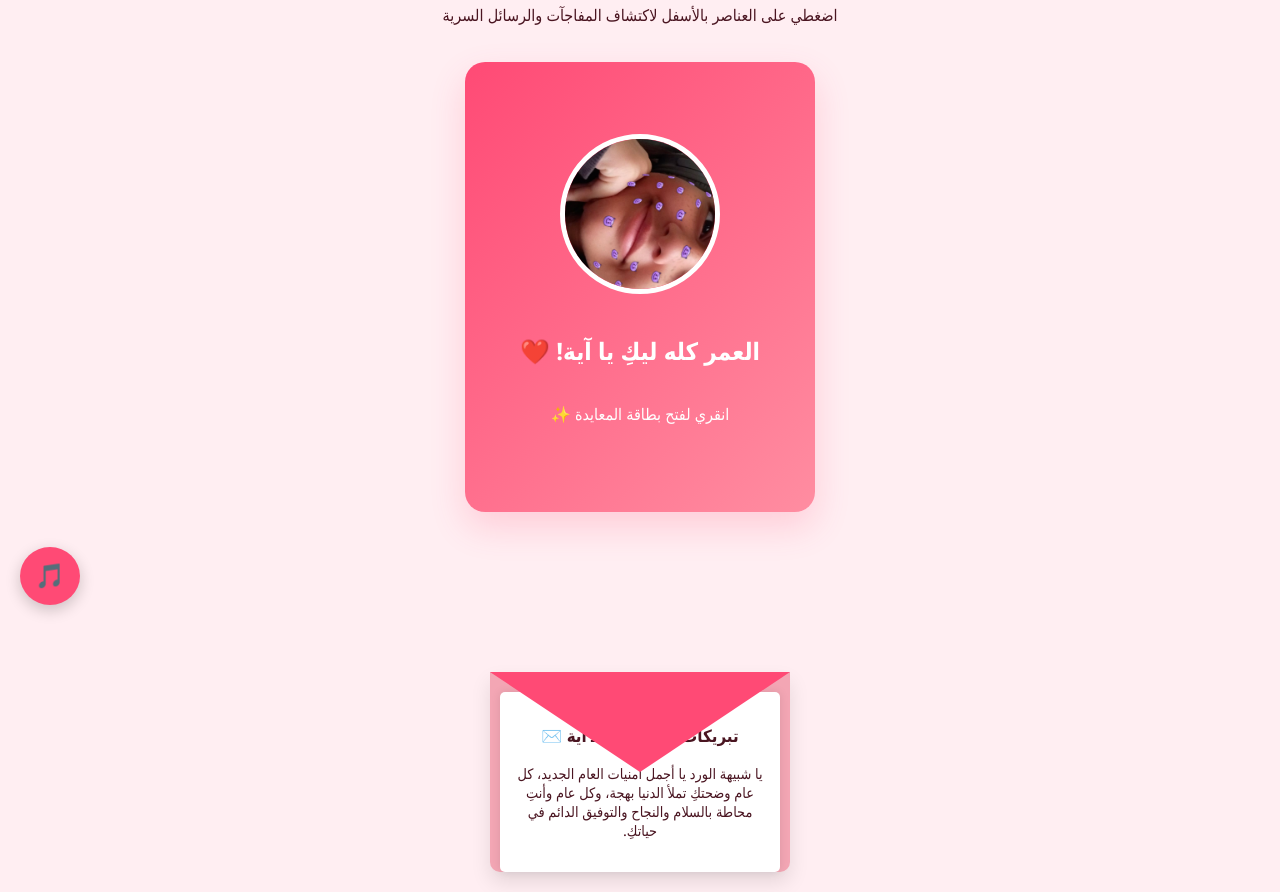
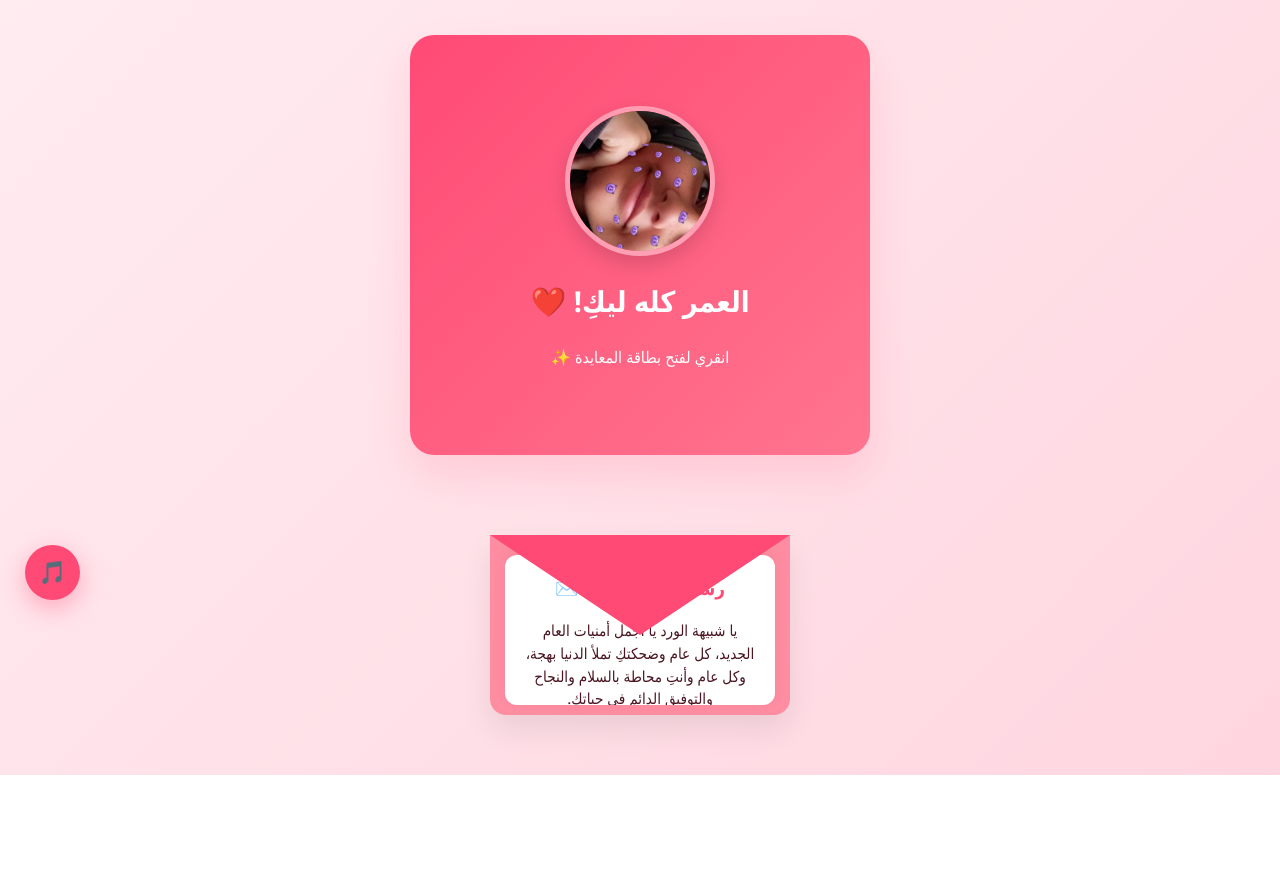
Before and after one commit to laabassimalek4-beep/happy-birthday-aya, a plain HTML site: page index.html in a window 1280 px wide. Shown: the part 175-1067 px from the top of the page. After the commit the page ends 950 px from the top, so only its background shows below. Drawn offline with Linux system fonts and the light colour scheme.

Commit message:
Update index.html

```diff
--- a/index.html
+++ b/index.html
@@ -3,73 +3,76 @@
 <head>
     <meta charset="UTF-8">
     <meta name="viewport" content="width=device-width, initial-scale=1.0">
-    <title>عيد ميلاد سعيد يا آية! 🎉</title>
+    <title>Happy Birthday Aya ✨</title>
     <style>
         :root {
-            --primary-color: #ff4a75;
-            --secondary-color: #ff8da1;
-            --bg-color: #ffeef2;
-            --dark-text: #4a1521;
+            --bg-gradient: linear-gradient(135deg, #ffeef2 0%, #ffd6e0 100%);
+            --card-front-grad: linear-gradient(135deg, #ff4a75 0%, #ff758f 100%);
+            --text-dark: #4a1521;
+            --pink-light: #fff0f3;
         }
 
         body {
             margin: 0;
             padding: 0;
-            box-sizing: border-box;
+            min-height: 100vh;
+            background: var(--bg-gradient);
             font-family: 'Segoe UI', Tahoma, Geneva, Verdana, sans-serif;
-            background-color: var(--bg-color);
-            color: var(--dark-text);
-            overflow-x: hidden;
+            color: var(--text-dark);
             display: flex;
             flex-direction: column;
             align-items: center;
+            overflow-x: hidden;
         }
 
-        /* تأثير تناثر القصاصات (Confetti) */
+        /* القصاصات المتحركة (Confetti) */
         .confetti {
             position: fixed;
-            width: 10px;
-            height: 10px;
-            background-color: #f00;
-            position: absolute;
+            width: 8px;
+            height: 8px;
             top: -10px;
             z-index: 999;
             animation: fall linear forwards;
         }
 
         @keyframes fall {
-            to {
-                transform: translateY(105vh) rotate(360deg);
-            }
+            to { transform: translateY(105vh) rotate(360deg); }
         }
 
         header {
             text-align: center;
-            margin-top: 50px;
-            animation: fadeIn 1.5s ease-in-out;
+            margin-top: 40px;
+            padding: 0 20px;
         }
 
-        h1 {
-            font-size: 3rem;
-            color: var(--primary-color);
-            text-shadow: 2px 2px 4px rgba(0,0,0,0.1);
+        header h1 {
+            font-size: 2.8rem;
+            color: #ff4a75;
+            margin-bottom: 10px;
+            text-shadow: 0 4px 10px rgba(255, 74, 117, 0.15);
+        }
+
+        header p {
+            font-size: 1.1rem;
+            opacity: 0.8;
         }
 
         .container {
             width: 100%;
-            max-width: 1200px;
+            max-width: 500px;
             display: flex;
             flex-direction: column;
             align-items: center;
-            gap: 60px;
+            gap: 40px;
             padding: 20px;
+            box-sizing: border-box;
         }
 
-        /* 1. بطاقة المعايدة القابلة للقلب (Flip Card) */
+        /* 1. البطاقة القابلة للقلب بتصميم عصري */
         .card-container {
             perspective: 1000px;
-            width: 350px;
-            height: 450px;
+            width: 100%;
+            height: 420px;
             cursor: pointer;
         }
 
@@ -79,8 +82,8 @@
             position: relative;
             transform-style: preserve-3d;
             transition: transform 0.8s cubic-bezier(0.175, 0.885, 0.32, 1.275);
-            box-shadow: 0 15px 35px rgba(255, 74, 117, 0.2);
-            border-radius: 20px;
+            box-shadow: 0 20px 40px rgba(255, 74, 117, 0.15);
+            border-radius: 24px;
         }
 
         .card.flipped {
@@ -92,52 +95,76 @@
             width: 100%;
             height: 100%;
             backface-visibility: hidden;
-            border-radius: 20px;
+            border-radius: 24px;
             display: flex;
             flex-direction: column;
+            align-items: center;
             justify-content: center;
-            align-items: center;
-            padding: 20px;
+            padding: 30px;
             box-sizing: border-box;
         }
 
         .card-front {
-            background: linear-gradient(135deg, var(--primary-color), var(--secondary-color));
+            background: var(--card-front-grad);
             color: white;
         }
 
         .card-front img {
-            width: 150px;
-            height: 150px;
+            width: 140px;
+            height: 140px;
             border-radius: 50%;
-            border: 5px solid white;
+            border: 5px solid rgba(255, 255, 255, 0.4);
             object-fit: cover;
-            margin-bottom: 20px;
+            margin-bottom: 25px;
+            box-shadow: 0 8px 20px rgba(0,0,0,0.15);
+        }
+
+        .card-front h2 {
+            font-size: 1.8rem;
+            margin: 0 0 10px 0;
         }
 
         .card-back {
             background: white;
-            color: var(--dark-text);
+            color: var(--text-dark);
             transform: rotateY(180deg);
-            border: 3px solid var(--secondary-color);
+            border: 2px solid #ffd6e0;
             text-align: center;
         }
 
-        /* 2. أنيميشن المغلف والرسالة (Envelope & Letter) */
-        .envelope-wrapper {
+        .card-back h2 {
+            color: #ff4a75;
+            margin-bottom: 15px;
+        }
+
+        .card-back p {
+            font-size: 1.05rem;
+            line-height: 1.6;
+            margin-bottom: 20px;
+        }
+
+        /* 2. المغلف والرسالة السرية التفاعلية */
+        .envelope-area {
+            position: relative;
+            width: 100%;
+            height: 220px;
+            display: flex;
+            justify-content: center;
+            margin-top: 40px;
+        }
+
+        .envelope {
             position: relative;
             width: 300px;
-            height: 200px;
-            background-color: #f3a6b4;
-            border-bottom-left-radius: 10px;
-            border-bottom-right-radius: 10px;
+            height: 180px;
+            background-color: #ff8da1;
+            border-radius: 0 0 16px 16px;
+            box-shadow: 0 15px 30px rgba(0,0,0,0.08);
             cursor: pointer;
-            box-shadow: 0 10px 20px rgba(0,0,0,0.1);
-            margin-top: 100px;
         }
 
-        .envelope-wrapper::before {
-            content: "";
+        .envelope::before {
+            content: '';
             position: absolute;
             top: 0;
             width: 0;
@@ -146,57 +173,72 @@
             border-right: 150px solid transparent;
             border-top: 100px solid #ff4a75;
             transform-origin: top;
-            transition: transform 0.4s ease-in-out;
+            transition: transform 0.5s ease;
             z-index: 3;
         }
 
-        .envelope-wrapper.open::before {
+        .envelope.open::before {
             transform: rotateX(180deg);
             z-index: 1;
         }
 
         .letter {
             position: absolute;
-            bottom: 0;
-            left: 10px;
-            width: 280px;
-            height: 180px;
-            background-color: white;
-            border-radius: 5px;
-            padding: 15px;
+            bottom: 10px;
+            left: 15px;
+            width: 270px;
+            height: 150px;
+            background: white;
+            border-radius: 12px;
+            padding: 20px;
             box-sizing: border-box;
-            transition: transform 0.6s ease-in-out;
+            transition: transform 0.5s ease, height 0.5s ease;
             z-index: 2;
-            box-shadow: 0 0 10px rgba(0,0,0,0.1);
+            box-shadow: 0 -5px 15px rgba(0,0,0,0.05);
             text-align: center;
-            font-size: 0.9rem;
+            overflow: hidden;
         }
 
-        .envelope-wrapper.open .letter {
+        .envelope.open .letter {
             transform: translateY(-120px);
-            height: auto;
+            height: 260px;
             z-index: 4;
+            box-shadow: 0 10px 30px rgba(0,0,0,0.15);
         }
 
-        /* زر تفاعلي للموسيقى */
+        .letter h3 {
+            margin-top: 0;
+            color: #ff4a75;
+        }
+
+        .letter p {
+            font-size: 0.95rem;
+            line-height: 1.5;
+        }
+
+        /* زر الموسيقى العائم */
         .music-btn {
             position: fixed;
-            bottom: 20px;
-            left: 20px;
-            background-color: var(--primary-color);
+            bottom: 25px;
+            left: 25px;
+            background: #ff4a75;
             color: white;
             border: none;
-            padding: 15px;
+            width: 55px;
+            height: 55px;
             border-radius: 50%;
-            font-size: 1.5rem;
+            font-size: 1.4rem;
             cursor: pointer;
-            box-shadow: 0 5px 15px rgba(0,0,0,0.2);
+            box-shadow: 0 8px 25px rgba(255, 74, 117, 0.4);
             z-index: 1000;
+            display: flex;
+            align-items: center;
+            justify-content: center;
+            transition: transform 0.2s;
         }
 
-        @keyframes fadeIn {
-            from { opacity: 0; transform: translateY(-20px); }
-            to { opacity: 1; transform: translateY(0); }
+        .music-btn:active {
+            transform: scale(0.9);
         }
     </style>
 </head>
@@ -206,31 +248,33 @@
     <audio id="bg-music" loop src="https://www.soundhelix.com/examples/mp3/SoundHelix-Song-1.mp3"></audio>
 
     <header>
-        <h1>عيد ميلاد سعيد، آية! 🎂✨</h1>
-        <p>اضغطي على العناصر بالأسفل لاكتشاف المفاجآت والرسائل السرية</p>
+        <h1>عيد ميلاد سعيد يا آية! 🎉</h1>
+        <p>اضغطي على العناصر بالأسفل لاكتشاف المفاجآت ✨</p>
     </header>
 
     <div class="container">
 
         <div class="card-container" onclick="flipCard(this)">
-            <div class="card" id="birthday-card">
+            <div class="card">
                 <div class="card-front">
-                    <img src="aya1.jpg" alt="صورة آية">
-                    <h2>العمر كله ليكِ يا آية! ❤️</h2>
+                    <img src="aya1.jpg" alt="Aya">
+                    <h2>العمر كله ليكِ! ❤️</h2>
                     <p>انقري لفتح بطاقة المعايدة ✨</p>
                 </div>
                 <div class="card-back">
-                    <h2>كل عام وأنتِ بألف خير 🎉</h2>
-                    <p>إلى آية.. الجميلة قلباً وقصداً، أتمنى أن تحمل لكِ هذه السنة الجديدة من عمركِ ألواناً من الفرح، وتحقيقاً لكل الأمنيات التي يسكنها قلبكِ. دمتِ ضياءً لمن حولك.</p>
-                    <p style="color: var(--primary-color); font-weight: bold;">بكل حب وأمنيات السعادة 🎀</p>
+                    <h2>كل عام وأنتِ بخير 🎉</h2>
+                    <p>إلى آية.. الجميلة قلباً وقصداً، أتمنى أن تحمل لكِ هذه السنة الجديدة من عمركِ ألواناً من الفرح، وتحقيقاً لكل الأمنيات الدفينة في قلبكِ. دمتِ لمن تحبين ضياءً وبهجة.</p>
+                    <p style="color: #ff4a75; font-weight: bold;">بكل حب وأمنيات السعادة 🎀</p>
                 </div>
             </div>
         </div>
 
-        <div class="envelope-wrapper" onclick="toggleEnvelope(this)">
-            <div class="letter">
-                <h3>تبريكات من القلب لـ آية ✉️</h3>
-                <p>يا شبيهة الورد يا أجمل أمنيات العام الجديد، كل عام وضحتكِ تملأ الدنيا بهجة، وكل عام وأنتِ محاطة بالسلام والنجاح والتوفيق الدائم في حياتكِ.</p>
+        <div class="envelope-area">
+            <div class="envelope" onclick="toggleEnvelope(this)">
+                <div class="letter">
+                    <h3>رسالة سرية لـ آية ✉️</h3>
+                    <p>يا شبيهة الورد يا أجمل أمنيات العام الجديد، كل عام وضحكتكِ تملأ الدنيا بهجة، وكل عام وأنتِ محاطة بالسلام والنجاح والتوفيق الدائم في حياتكِ.</p>
+                </div>
             </div>
         </div>
 
@@ -245,6 +289,9 @@
 
         function toggleEnvelope(envelope) {
             envelope.classList.toggle('open');
+            if(envelope.classList.contains('open')) {
+                createConfetti();
+            }
         }
 
         function toggleMusic() {
@@ -261,19 +308,16 @@
 
         function createConfetti() {
             const colors = ['#ff4a75', '#ff8da1', '#ffd1d9', '#ffbe0b', '#ff006e', '#8338ec'];
-            for (let i = 0; i < 50; i++) {
+            for (let i = 0; i < 40; i++) {
                 const confetti = document.createElement('div');
                 confetti.classList.add('confetti');
                 confetti.style.left = Math.random() * 100 + 'vw';
-                confetti.style.animationDelay = Math.random() * 2 + 's';
-                confetti.style.animationDuration = (Math.random() * 3 + 2) + 's';
+                confetti.style.animationDelay = Math.random() * 0.5 + 's';
+                confetti.style.animationDuration = (Math.random() * 2 + 2) + 's';
                 confetti.style.backgroundColor = colors[Math.floor(Math.random() * colors.length)];
                 confetti.style.borderRadius = Math.random() > 0.5 ? '50%' : '0px';
                 document.body.appendChild(confetti);
-
-                setTimeout(() => {
-                    confetti.remove();
-                }, 5000);
+                setTimeout(() => confetti.remove(), 4000);
             }
         }
         window.onload = createConfetti;
```
